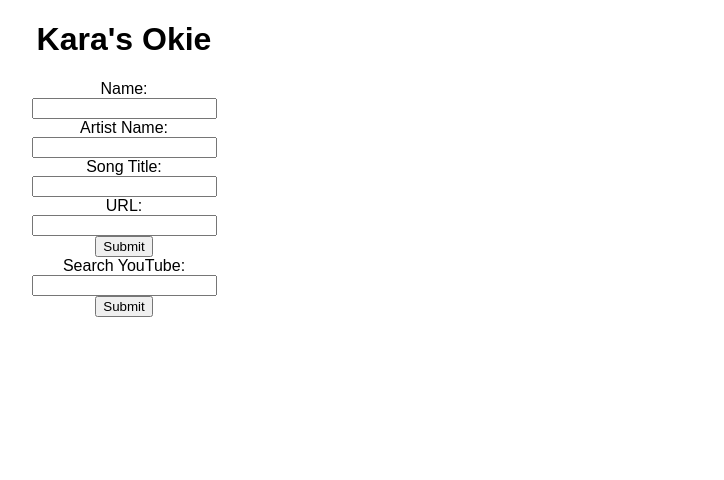
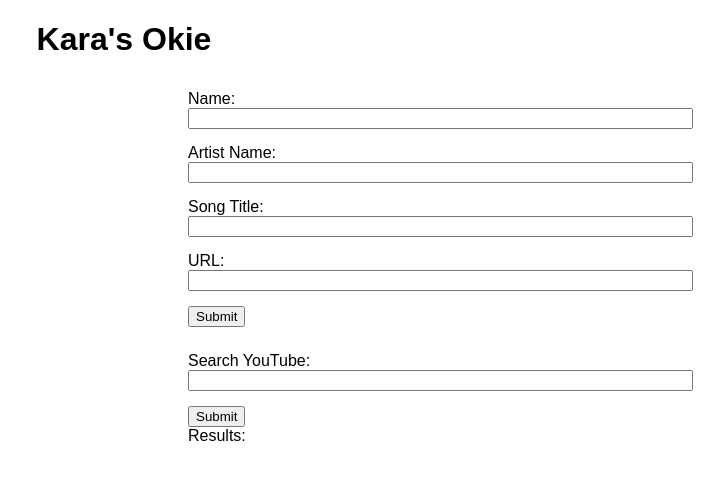
Before and after one commit to briecodes/karas-okie, a React (Create React App) app: page / in a window 1280 px wide. Shown: the top 480 px of the page, without its empty margins (516-1240 px from the left). Built offline with nearby package versions, Linux system fonts and the light colour scheme.

Commit message:
youtube search functionality working.

```diff
--- a/src/Components/form.js
+++ b/src/Components/form.js
@@ -6,18 +6,26 @@
     render() {
         return (
             <form onSubmit={this.props.onSubmit} >
+                <div className="block">
                     <label>Name:
                         < TextInput name={"name"} />
                     </label>
+                </div>
+                <div className="block">
                     <label>Artist Name:
                         < TextInput name={"artistName"} />
                     </label>
+                </div>
+                <div className="block">
                     <label>Song Title:
                         < TextInput name={"songTitle"} />
                     </label>
+                </div>
+                <div className="block">
                     <label>URL:
                         < TextInput name={"url"} />
                     </label>
+                </div>
                 <input type="submit"/>
             </form>
         );
--- a/src/Components/textInput.js
+++ b/src/Components/textInput.js
@@ -1,6 +1,6 @@
 import React from 'react';
 const Input = (props) => (
-    <div>
+    <div className="inputDiv">
       {props.onChangeHandler ? <input type="text" onChange={props.onChangeHandler} name={props.name} /> : <input type="text" name={props.name} />}
     </div>
 );
--- a/src/Components/tubeResult.js
+++ b/src/Components/tubeResult.js
@@ -1,9 +1,15 @@
 import React from 'react';
 
 const TubeResult = (props) => (
-    <div>
-        <img src={props.video.thumbnails.default.url} alt="props.video.title" />
-        {props.video.title} / {props.video.link}
+    <div className="individualResult">
+        <img src={props.videoInfo.thumbnails.default.url} alt="props.videoInfo.title" className="thumb" />
+        <div className="info">
+            {props.videoInfo.title}
+        </div>
+        <div className="info">
+            <button type="button" value={props.videoInfo.link} >Choose Video</button>
+        </div>
+        <div className="divider"></div>
     </div>
 );
 
--- a/src/container.js
+++ b/src/container.js
@@ -1,4 +1,5 @@
 import React, { Component } from 'react';
+import UUID from 'uuid';
 
 import Form from './Components/form';
 import UTubeForm from './Components/uTubeForm';
@@ -48,17 +49,24 @@
         e.target.reset();
     };
 
-    searchYouTube = () => {
+    youTubeSearchCallback = (err, results) => {
         let arr = []
-        search(this.state.searchTerm, opts, function(err, results) {
-            if(err) return console.log(err);
-            results.forEach(item =>{
-                arr.push(item);
-            });
+        if(err) return console.log(err);
+        results.forEach(item =>{
+            arr.push(item);
         });
         this.setState({
             videos: arr
-        }, () => this.renderResults());
+        });
+        // this.setState({
+        //     videos: arr
+        // }, () => this.renderResults());
+    }
+
+    searchYouTube = () => {
+        let please = search(this.state.searchTerm, opts, this.youTubeSearchCallback)
+        console.log(please)
+
     };
 
     typeSet = (e) => {
@@ -68,16 +76,14 @@
     };
 
     renderResults = () => {
-        console.log("inside render results, videos", this.state.videos.length);
         let arr = this.state.videos.map(item => {
-            return <TubeResult videoInfo={item} />
+            return <TubeResult videoInfo={item} key={UUID()} />
         });
-        console.log("exiting renderResults Arr:", arr);
+        return arr
     };
 
   render() {
-    // console.log("render state.videos:", this.state.videos.length);
-    // const searchResults = this.renderResults();
+    const searchResults = this.renderResults();
     return (
       <div id="container">
           <h1>Kara's Okie</h1>
@@ -94,8 +100,8 @@
             <div id="searchUTube">
                 < UTubeForm name="searchTerm" onSubmit={this.searchSubmit} onChangeHandler={this.typeSet} />
             </div>
-            <div id="results">
-                {/* {searchResults} */}
+            <div id="results">Results:
+                {searchResults}
             </div>
           </div>
       </div>
--- a/src/index.css
+++ b/src/index.css
@@ -3,3 +3,59 @@
   padding: 0;
   font-family: sans-serif;
 }
+
+#left {
+  float: left;
+  font-style: italic;
+  width: 40%;
+  margin-left: 5%;
+}
+
+#right {
+  float: right;
+  width: 40%;
+  margin-right: 5%;
+  text-align: left;
+  /* background: #f4f4f4; */
+}
+
+#searchUTube {
+  margin-top: 25px;
+}
+
+.inputDiv {
+  display: block;
+  margin-bottom: 15px;
+}
+
+.block {
+  margin-top: 10px;
+}
+
+.inputDiv input {
+  width: 97%;
+}
+
+#results {
+  border-top-width: thick;
+  border-top-color: #f4f4f4;
+}
+
+.thumb {
+  max-width: 30%;
+  float: left;
+}
+
+.info {
+  max-width: 30%;
+  float: left;
+  margin-left: 2%;
+}
+
+.divider {
+  clear: both;
+}
+
+.individualResult {
+  margin-bottom: 25px;
+}
```
Lines whose indentation alone changed are shown as unchanged.
